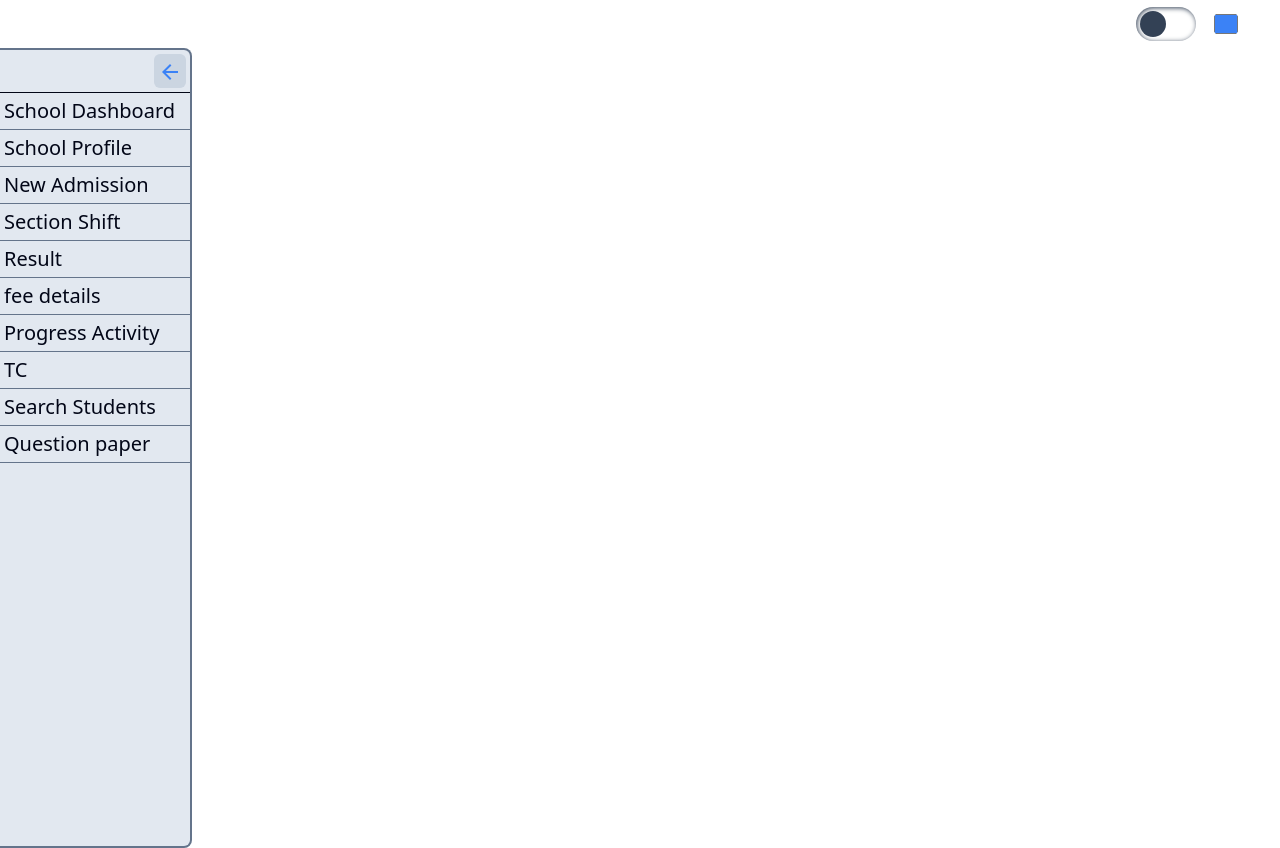
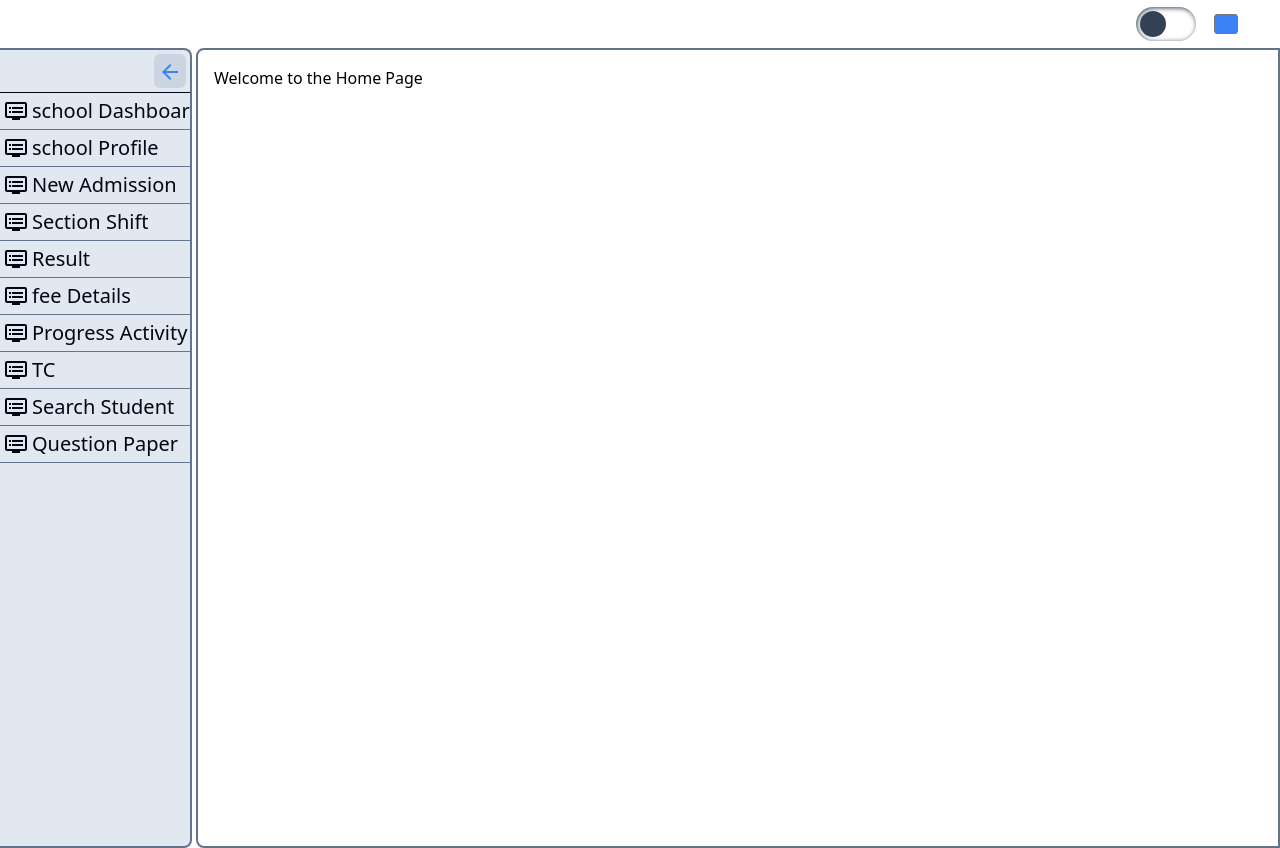
Before and after one commit to akash-git-bthames/COLLEGE-ERP, a React (Vite) app in the folder Frontend/: page / in a window 1280 px wide. Both pictures are taken after a click on the button 35 px from the left and 70 px from the top of the page. Built offline with nearby package versions, Linux system fonts and the light colour scheme.

Commit message:
adjust the width of the maincontent for all device

```diff
--- a/Frontend/src/Components/Drawer.jsx
+++ b/Frontend/src/Components/Drawer.jsx
@@ -3,16 +3,13 @@ import React, { useState } from 'react';
 import ArrowBackOutlinedIcon from '@mui/icons-material/ArrowBackOutlined';
 import ArrowForwardOutlinedIcon from '@mui/icons-material/ArrowForwardOutlined';
 import {useTheme} from '../context/ColorContext'
+import SidebarCells from './SidebarCells';
 
 
-const Drawer = () => {
-  const [isOpen, setIsOpen] = useState(false);
-  const {color}=useTheme();
+const Drawer = ({isOpen,toggleDrawer}) => {
 
-  const toggleDrawer = () => {
-    setIsOpen(!isOpen);
-  };
-
+ const {color}=useTheme();
+ const name =['school Dashboard', 'school Profile', 'New Admission', 'Section Shift','Result','fee Details','Progress Activity','TC','Search Student','Question Paper']
   return (
 
 
@@ -34,16 +31,18 @@ const Drawer = () => {
        </div>
         <nav className="font-thin ">
           <ul >
-            <li className="p-1 dark:hover:bg-slate-700 border-slate-500 hover:bg-slate-300 hover:cursor-pointer text-slate-950 dark:text-slate-300 lg:text-xl md:text-lg sm:text-sm  text-xs">School Dashboard</li>
-            <li className="p-1 dark:hover:bg-slate-700 border-slate-500 hover:bg-slate-300 hover:cursor-pointer text-slate-950 dark:text-slate-300 lg:text-xl md:text-lg sm:text-md text-sm">School Profile</li>
-            <li className="p-1 dark:hover:bg-slate-700 border-slate-500 hover:bg-slate-300 hover:cursor-pointer text-slate-950 dark:text-slate-300 lg:text-xl md:text-lg sm:text-md text-sm">New Admission</li>
-            <li className="p-1 dark:hover:bg-slate-700 border-slate-500 hover:bg-slate-300 hover:cursor-pointer text-slate-950 dark:text-slate-300 lg:text-xl md:text-lg sm:text-md text-sm">Section Shift</li>
-            <li className="p-1 dark:hover:bg-slate-700 border-slate-500 hover:bg-slate-300 hover:cursor-pointer text-slate-950 dark:text-slate-300 lg:text-xl md:text-lg sm:text-md text-sm">Result</li>
-            <li className="p-1 dark:hover:bg-slate-700 border-slate-500 hover:bg-slate-300 hover:cursor-pointer text-slate-950 dark:text-slate-300 lg:text-xl md:text-lg sm:text-md text-sm">fee details</li>
-            <li className="p-1 dark:hover:bg-slate-700 border-slate-500 hover:bg-slate-300 hover:cursor-pointer text-slate-950 dark:text-slate-300 lg:text-xl md:text-lg sm:text-md text-sm">Progress Activity</li>
-            <li className="p-1 dark:hover:bg-slate-700 border-slate-500 hover:bg-slate-300 hover:cursor-pointer text-slate-950 dark:text-slate-300 lg:text-xl md:text-lg sm:text-md text-sm">TC</li>
-            <li className="p-1 dark:hover:bg-slate-700 border-slate-500 hover:bg-slate-300 hover:cursor-pointer text-slate-950 dark:text-slate-300 lg:text-xl md:text-lg sm:text-md text-sm">Search Students</li>
-            <li className="p-1 dark:hover:bg-slate-700 border-slate-500 hover:bg-slate-300 hover:cursor-pointer text-slate-950 dark:text-slate-300 lg:text-xl md:text-lg sm:text-md text-sm">Question paper</li>
+            <SidebarCells name={name[0]} isOpen={isOpen}/>
+            <SidebarCells name={name[1]} isOpen={isOpen}/>
+            <SidebarCells name={name[2]} isOpen={isOpen}/>
+            <SidebarCells name={name[3]} isOpen={isOpen}/>
+            <SidebarCells name={name[4]} isOpen={isOpen}/>
+            <SidebarCells name={name[5]} isOpen={isOpen}/>
+            <SidebarCells name={name[6]} isOpen={isOpen}/>
+            <SidebarCells name={name[7]} isOpen={isOpen}/>
+            <SidebarCells name={name[8]} isOpen={isOpen}/>
+            <SidebarCells name={name[9]} isOpen={isOpen}/>
+
+
 
 
 
--- a/Frontend/src/Components/HomePage.jsx
+++ b/Frontend/src/Components/HomePage.jsx
@@ -1,15 +1,20 @@
-
-import React from 'react'
-import Drawer from './Drawer'
-import Debouncing from './Debouncing'
+import React, { useState } from 'react';
+import Drawer from './Drawer';
+import HomePageMainContent from './HomePageMainContent';
 
 function HomePage() {
+  const [isOpen, setIsOpen] = useState(false);
+
+  const toggleDrawer = () => {
+    setIsOpen(!isOpen);
+  };
+
   return (
-    <div className=' w-full h-[100vh] '>
-     <Drawer/>
-     {/* <Debouncing/> */}
+    <div className="w-full h-[100vh] flex gap-1">
+      <Drawer isOpen={isOpen} toggleDrawer={toggleDrawer} />
+      <HomePageMainContent isOpen={isOpen} />
     </div>
-  )
+  );
 }
 
-export default HomePage
+export default HomePage;
--- /dev/null
+++ b/Frontend/src/Components/HomePageMainContent.jsx
@@ -0,0 +1,18 @@
+import React from 'react';
+
+const HomePageMainContent = ({ isOpen }) => {
+  return (
+    <div
+      className={`flex-grow h-full rounded-tl-lg rounded-bl-lg  border-2  border-slate-500 transition-all duration-200 ease-in-out  ${isOpen ? 'ml-0':'lg:ml-[-135px] md:ml-[-104px] sm:ml-[-76px] ml-[-48px] '}`}
+    //   style={{ marginLeft: isOpen ? '0' : '-130px' }} // Adjust the margin-left based on the isOpen state
+    >
+      {/* Main content goes here */}
+      <div className="p-4">
+        <h1>Welcome to the Home Page</h1>
+        {/* Other content */}
+      </div>
+    </div>
+  );
+};
+
+export default HomePageMainContent;
--- /dev/null
+++ b/Frontend/src/Components/SidebarCells.jsx
@@ -0,0 +1,14 @@
+import React from "react";
+import DvrOutlinedIcon from '@mui/icons-material/DvrOutlined';
+
+function SidebarCells({ name, isOpen }) {
+  console.log(isOpen);
+  return (
+    <li className={`p-1 dark:hover:bg-slate-700 border-slate-500 hover:bg-slate-300 hover:cursor-pointer text-slate-950 dark:text-slate-300 lg:text-xl md:text-lg sm:text-sm text-xs flex gap-1 ${isOpen ? 'justify-start' : 'justify-end'} items-center text-nowrap overflow-x-scroll`}>
+      <DvrOutlinedIcon />
+      {isOpen && <div>{name}</div>}
+    </li>
+  );
+}
+
+export default SidebarCells;
--- a/Frontend/src/index.css
+++ b/Frontend/src/index.css
@@ -71,9 +71,9 @@ ul li:first-child {
   /* box-shadow: inset 1px 1px 2px 0px rgb(255, 124, 167); */
 }
 
-.checkbox:checked + .slider {
-  /* box-shadow: 1px 1px 5px 0 rgb(42, 157, 143) inset; */
-}
+/* .checkbox:checked + .slider {
+   box-shadow: 1px 1px 5px 0 rgb(42, 157, 143) inset;
+} */
 
 .checkbox:checked + .slider:before {
   -webkit-transform: translateX(26px);
@@ -96,3 +96,46 @@ ul li:first-child {
 .slider.round:before {
   border-radius: 50%;
 }
+
+
+
+
+/* scroll effect animation *****************************************************/
+
+/* Vertical scrollbar */
+::-webkit-scrollbar {
+  width: 15px; /* Width of vertical scrollbar */
+  height: 1px; /* Height of horizontal scrollbar */
+}
+
+::-webkit-scrollbar-track:vertical {
+  background: white;
+  border-radius: 0px;
+}
+
+::-webkit-scrollbar-thumb:vertical {
+  background: #8c8a8ad2;
+  border-radius: 3px;
+}
+
+/* ::-webkit-scrollbar-thumb:hover {
+  background: #121212;
+  cursor: -webkit-grab;
+
+} */
+
+/* Horizontal scrollbar */
+::-webkit-scrollbar-horizontal {
+  height: 2px; /* Height of horizontal scrollbar */
+}
+
+::-webkit-scrollbar-thumb:horizontal {
+  background: #5d57575b;
+  border-radius: 2px;
+
+}
+
+::-webkit-scrollbar-thumb:horizontal:hover {
+  background: #121212;
+  cursor: -webkit-grab;
+}
```
